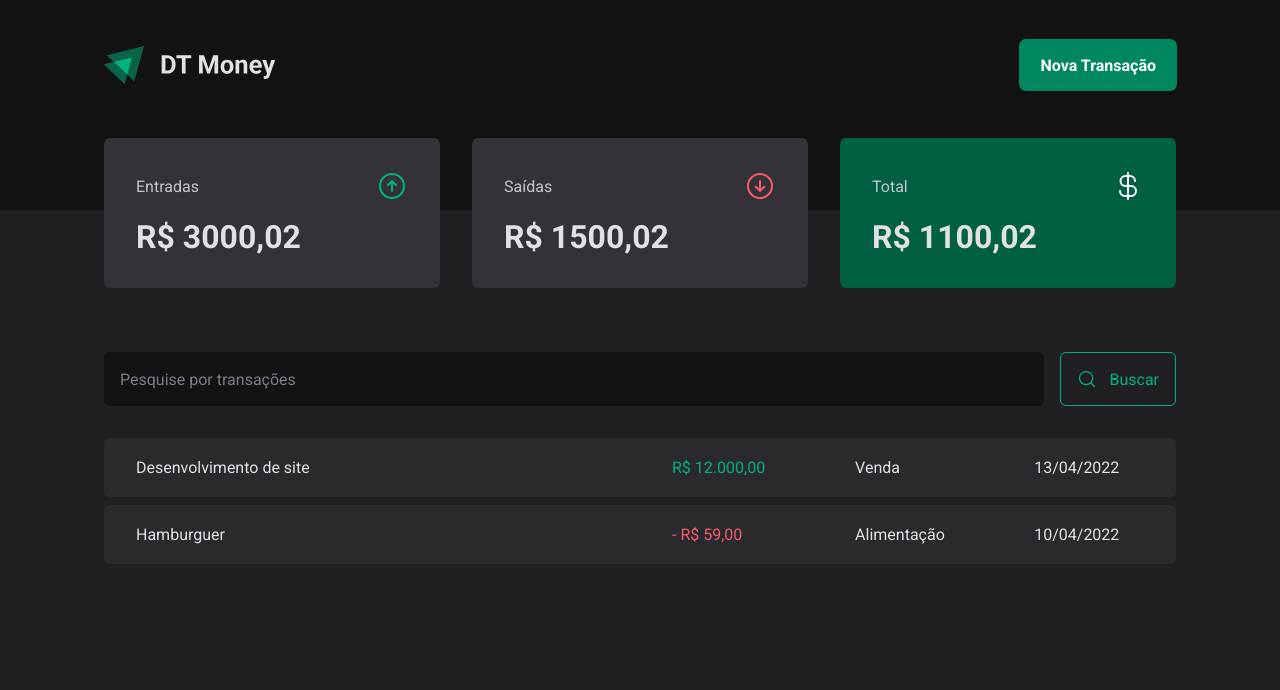
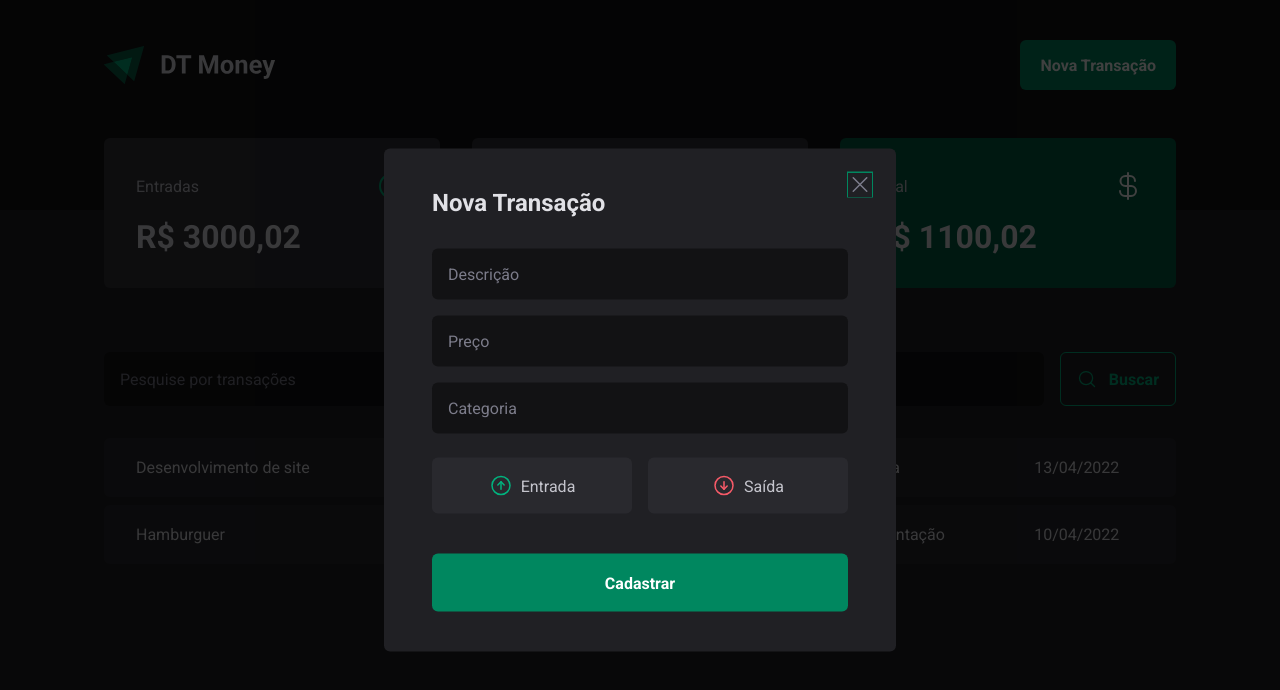
Before and after one commit to gcarniel/ignite-03-dt-money, a React (Vite) app: page / in a window 1280 px wide. Both pictures are taken after a click on the button "Nova Transação". Shown: the top 690 px of the page. Built offline with nearby package versions, Linux system fonts and the light colour scheme.

Commit message:
criado componente de modal com radix

```diff
--- a/package.json
+++ b/package.json
@@ -9,6 +9,8 @@
     "preview": "vite preview"
   },
   "dependencies": {
+    "@radix-ui/react-dialog": "^1.0.2",
+    "@radix-ui/react-radio-group": "^1.1.1",
     "phosphor-react": "^1.4.1",
     "react": "^18.2.0",
     "react-dom": "^18.2.0",
--- a/src/components/Header/index.tsx
+++ b/src/components/Header/index.tsx
@@ -1,12 +1,25 @@
+import * as Dialog from '@radix-ui/react-dialog'
+
 import * as s from './styles'
 import logo from '../../assets/logo.svg'
+import { NewTransactionModal } from '../NewTransactionModal'
 
 export function Header() {
   return (
     <s.HeaderContainer>
       <s.HeaderContent>
         <img src={logo} alt="" />
-        <s.NewTransactionButton>Nova Transação</s.NewTransactionButton>
+
+        <Dialog.Root>
+          {/* asChild diz para que o trigger nao crie um botao e use o meu como filho, ja que e seu comportamento padrao,
+            assim no html terá apenas um button
+          */}
+          <Dialog.Trigger asChild>
+            <s.NewTransactionButton>Nova Transação</s.NewTransactionButton>
+          </Dialog.Trigger>
+
+          <NewTransactionModal />
+        </Dialog.Root>
       </s.HeaderContent>
     </s.HeaderContainer>
   )
--- /dev/null
+++ b/src/components/NewTransactionModal/index.tsx
@@ -0,0 +1,39 @@
+import * as Dialog from '@radix-ui/react-dialog'
+import { ArrowCircleDown, ArrowCircleUp, X } from 'phosphor-react'
+
+import * as s from './styles'
+
+export function NewTransactionModal() {
+  return (
+    <Dialog.Portal>
+      <s.Overlay />
+
+      <s.Content>
+        <Dialog.Title>Nova Transação</Dialog.Title>
+
+        <s.CloseButton>
+          <X size={24} />
+        </s.CloseButton>
+
+        <form action="">
+          <input type="text" placeholder="Descrição" required />
+          <input type="numbe" placeholder="Preço" required />
+          <input type="text" placeholder="Categoria" required />
+
+          <s.TransactionType>
+            <s.TransactionTypeButton value="income" variant="income">
+              <ArrowCircleUp size={24} />
+              Entrada
+            </s.TransactionTypeButton>
+            <s.TransactionTypeButton value="outcome" variant="outcome">
+              <ArrowCircleDown size={24} />
+              Saída
+            </s.TransactionTypeButton>
+          </s.TransactionType>
+
+          <button type="submit">Cadastrar</button>
+        </form>
+      </s.Content>
+    </Dialog.Portal>
+  )
+}
--- /dev/null
+++ b/src/components/NewTransactionModal/styles.ts
@@ -0,0 +1,124 @@
+import * as Dialog from '@radix-ui/react-dialog'
+import * as RadioGroup from '@radix-ui/react-radio-group'
+
+import styled from 'styled-components'
+
+export const Overlay = styled(Dialog.Overlay)`
+  position: fixed;
+  width: 100vw;
+  height: 100vh;
+  inset: 0;
+  background-color: rgba(0, 0, 0, 0.75);
+`
+
+export const Content = styled(Dialog.Content)`
+  position: fixed;
+  top: 50%;
+  left: 50%;
+  transform: translate(-50%, -50%);
+
+  min-width: 32rem;
+  border-radius: 6px;
+  padding: 2.5rem 3rem;
+  background-color: ${(props) => props.theme['gray-800']};
+
+  form {
+    display: flex;
+    flex-direction: column;
+    gap: 1rem;
+
+    margin-top: 2rem;
+
+    input {
+      border-radius: 6px;
+      border: 0;
+      background: ${(props) => props.theme['gray-900']};
+      color: ${(props) => props.theme['gray-300']};
+      padding: 1rem;
+
+      &::placeholder {
+        color: ${(props) => props.theme['gray-500']};
+      }
+    }
+
+    button[type='submit'] {
+      height: 58px;
+      border-radius: 6px;
+      background: ${(props) => props.theme['green-500']};
+      color: ${(props) => props.theme['white']};
+      font-weight: bold;
+      padding: 0 1.25rem;
+      border: none;
+      margin-top: 1.5rem;
+      cursor: pointer;
+
+      transition: background 0.3s;
+
+      &:hover {
+        background: ${(props) => props.theme['green-700']};
+      }
+    }
+  }
+`
+
+export const CloseButton = styled(Dialog.Close)`
+  position: absolute;
+  top: 1.5rem;
+  right: 1.5rem;
+  line-height: 0;
+  background: transparent;
+  border: 0;
+  cursor: pointer;
+  color: ${(props) => props.theme['gray-500']}; ;
+`
+
+export const TransactionType = styled(RadioGroup.Root)`
+  display: grid;
+  grid-template-columns: repeat(2, 1fr);
+  gap: 1rem;
+  margin-top: 0.5rem;
+`
+
+interface TransactionTypeButtonProps {
+  variant: 'income' | 'outcome'
+}
+export const TransactionTypeButton = styled(
+  RadioGroup.Item,
+)<TransactionTypeButtonProps>`
+  display: flex;
+  align-items: center;
+  justify-content: center;
+  gap: 0.5rem;
+
+  background-color: ${(p) => p.theme['gray-700']};
+  color: ${(p) => p.theme['gray-300']};
+  padding: 1rem;
+  border: 0;
+  border-radius: 6px;
+  cursor: pointer;
+
+  svg {
+    color: ${(props) =>
+      props.variant === 'income'
+        ? props.theme['green-300']
+        : props.theme['red-300']};
+  }
+
+  &[data-state='unchecked']:hover {
+    transition: background 0.3s;
+    background: ${(props) => props.theme['gray-600']};
+  }
+
+  &[data-state='checked'] {
+    background-color: ${(props) =>
+      props.variant === 'income'
+        ? props.theme['green-500']
+        : props.theme['red-500']};
+
+    color: ${(p) => p.theme['white']};
+
+    svg {
+      color: ${(props) => props.theme.white};
+    }
+  }
+`
--- a/src/pages/Transactions/components/styles.ts
+++ b/src/pages/Transactions/components/styles.ts
@@ -31,6 +31,7 @@
     color: ${(props) => props.theme['green-300']};
     border-radius: 6px;
     cursor: pointer;
+    font-weight: bold;
 
     transition: border 0.3s, background-color 0.3s, color 0.3s;
 
```
Also changed, not shown: 1 other file (tests, documents, lock files or other folders).
